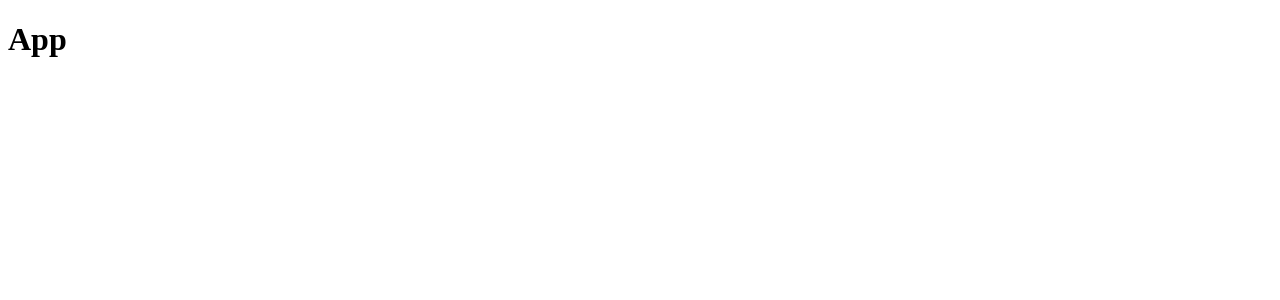
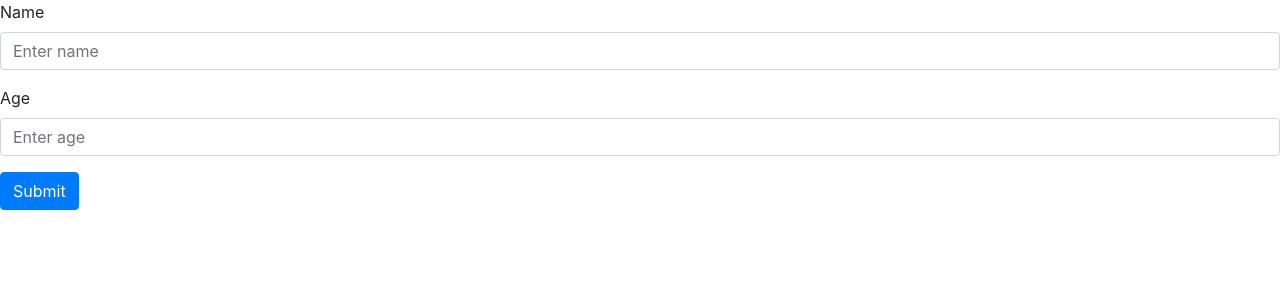
Before and after one commit to kanewestwood/learn-react, a React (Create React App) app in the folder user-list/: page / in a window 1280 px wide. Shown: the top 300 px of the page. Built offline with nearby package versions, Linux system fonts and the light colour scheme.

Commit message:
added bootstrap and add user form component

```diff
--- a/user-list/src/App.tsx
+++ b/user-list/src/App.tsx
@@ -1,4 +1,5 @@
 import React from "react";
+import AddUser from "./components/User/AddUser";
 
 /**
  * @returns {React.ReactElement} Main App
@@ -6,7 +7,7 @@ import React from "react";
 function App() {
   return (
     <div>
-      <h1>App</h1>
+      <AddUser />
     </div>
   );
 }
--- /dev/null
+++ b/user-list/src/components/User/AddUser.tsx
@@ -0,0 +1,37 @@
+import React, { FormEvent } from "react";
+import { Form, Button } from "react-bootstrap";
+
+/**
+ * Add User Component
+ *
+ * @class
+ */
+const AddUser = () => {
+  /**
+   * Form Handler for when a user is added
+   *
+   * @param {FormEvent} event event from form
+   */
+  const formSubmitHandler = (event: FormEvent) => {
+    event.preventDefault();
+    console.log(event);
+  };
+
+  return (
+    <Form onSubmit={formSubmitHandler}>
+      <Form.Group controlId="formName">
+        <Form.Label>Name</Form.Label>
+        <Form.Control type="text" placeholder="Enter name" />
+      </Form.Group>
+      <Form.Group controlId="formAge">
+        <Form.Label>Age</Form.Label>
+        <Form.Control type="number" placeholder="Enter age" />
+      </Form.Group>
+      <Button variant="primary" type="submit">
+        Submit
+      </Button>
+    </Form>
+  );
+};
+
+export default AddUser;
--- a/user-list/src/index.tsx
+++ b/user-list/src/index.tsx
@@ -2,6 +2,7 @@ import React from "react";
 import ReactDOM from "react-dom";
 import App from "./App";
 import reportWebVitals from "./reportWebVitals";
+import "bootstrap/dist/css/bootstrap.min.css";
 
 ReactDOM.render(
   <React.StrictMode>
--- a/user-list/src/reportWebVitals.ts
+++ b/user-list/src/reportWebVitals.ts
@@ -1,5 +1,10 @@
 import { ReportHandler } from "web-vitals";
 
+/**
+ * Report Web Vitals
+ *
+ * @param {ReportHandler} onPerfEntry on perf entry
+ */
 const reportWebVitals = (onPerfEntry?: ReportHandler) => {
   if (onPerfEntry) {
     import("web-vitals").then(({ getCLS, getFID, getFCP, getLCP, getTTFB }) => {
```
Also changed, not shown: user-list/package.json (+11 -3 lines), 1 other file (tests, documents, lock files or other folders).
